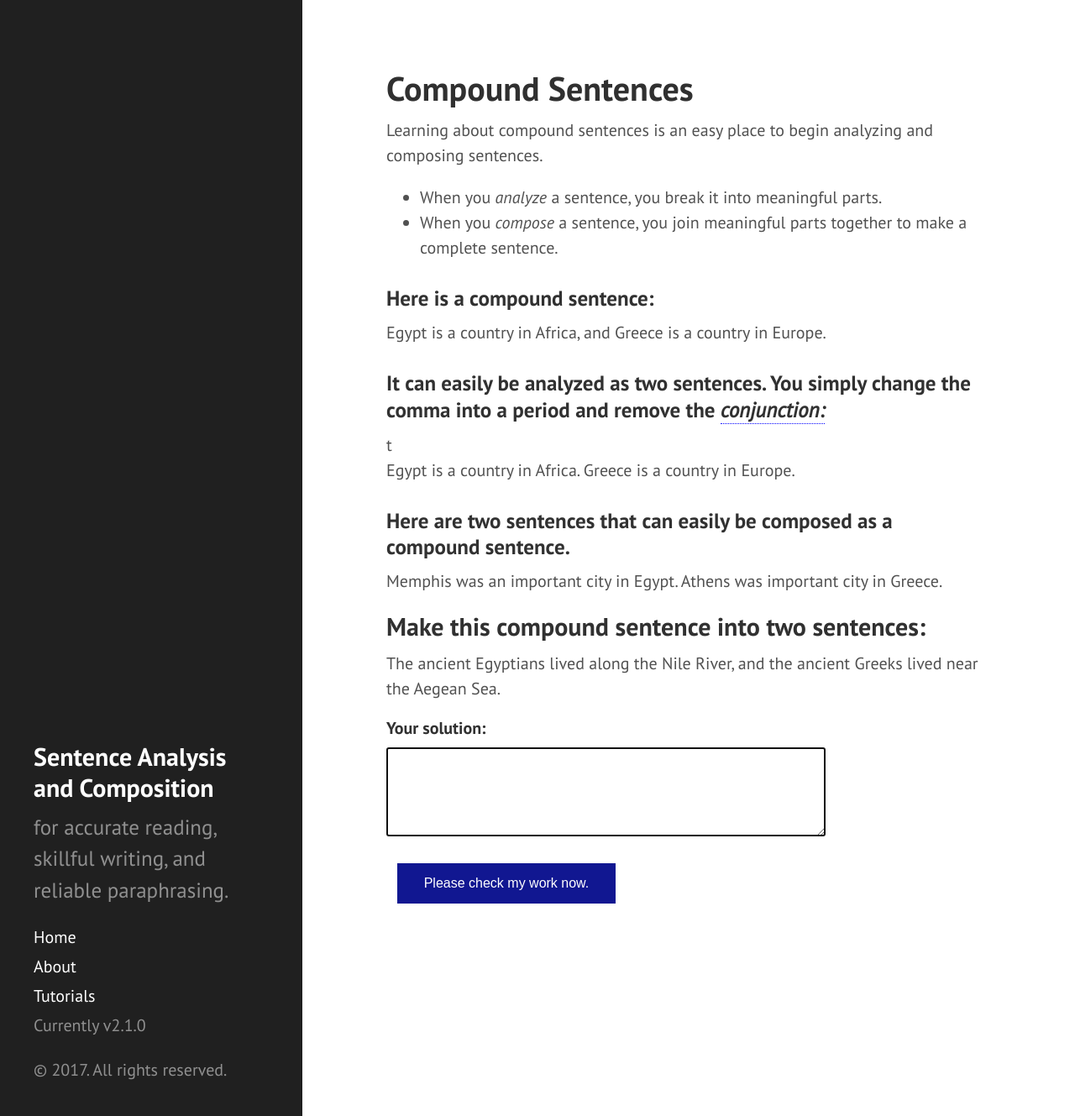
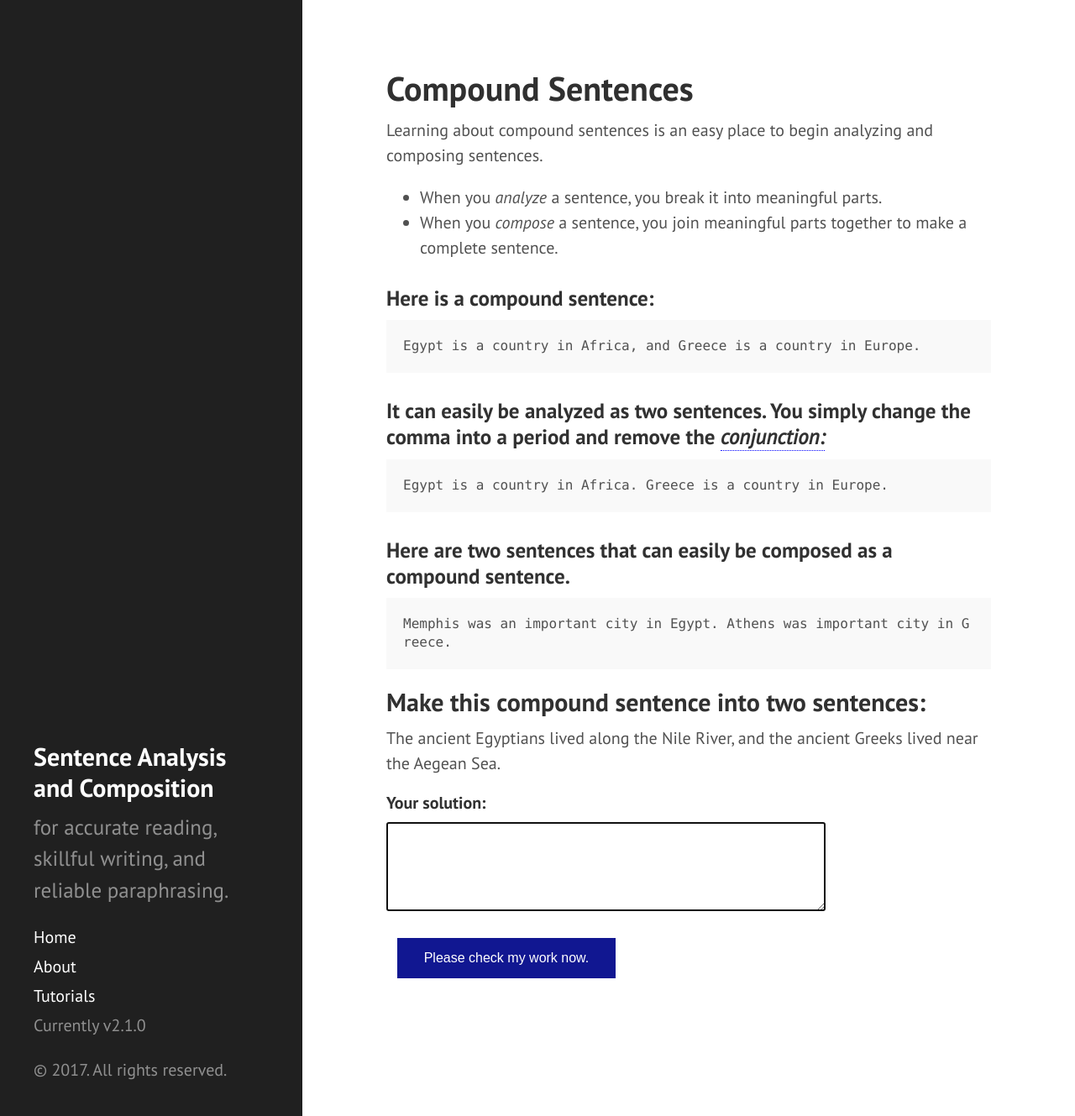
Before and after one commit to srogersact/srogersact.github.io, a Jekyll site: the page tutorials/compound_sentences/index.html, which Jekyll copies as it is, in a window 1280 px wide and 1329 px high. Shown: the whole window at 84% size. Built offline with Jekyll 4.4.1, drawn with Linux system fonts in a browser that asks for light colours.

Commit message:
Trying different font:  pre

```diff
--- a/tutorials/compound_sentences/index.html
+++ b/tutorials/compound_sentences/index.html
@@ -143,16 +143,16 @@
 </ul>
 <h3>Here is a compound sentence:</h3>
 
-<p>Egypt is a country in Africa, and Greece is a country in Europe.</p>
+<pre>Egypt is a country in Africa, and Greece is a country in Europe.</pre>
 
 <h3>It can easily be analyzed as two sentences. You simply change the comma into a period and remove the <em class="tooltip">conjunction:
-<span class="tooltiptext">"And" is a conjunction.</span></em></h3>t
+<span class="tooltiptext">"And" is a conjunction.</span></em></h3>
 
-<p>Egypt is a country in Africa. Greece is a country in Europe.</p>
+<pre>Egypt is a country in Africa. Greece is a country in Europe.</pre>
 
 <h3>Here are two sentences that can easily be composed as a compound sentence. </h3>
 
-<p>Memphis was an important city in Egypt. Athens was important city in Greece.</p>
+<pre>Memphis was an important city in Egypt. Athens was important city in Greece.</pre>
 
 <h2>Make this compound sentence into two sentences:</h2>
 
```
